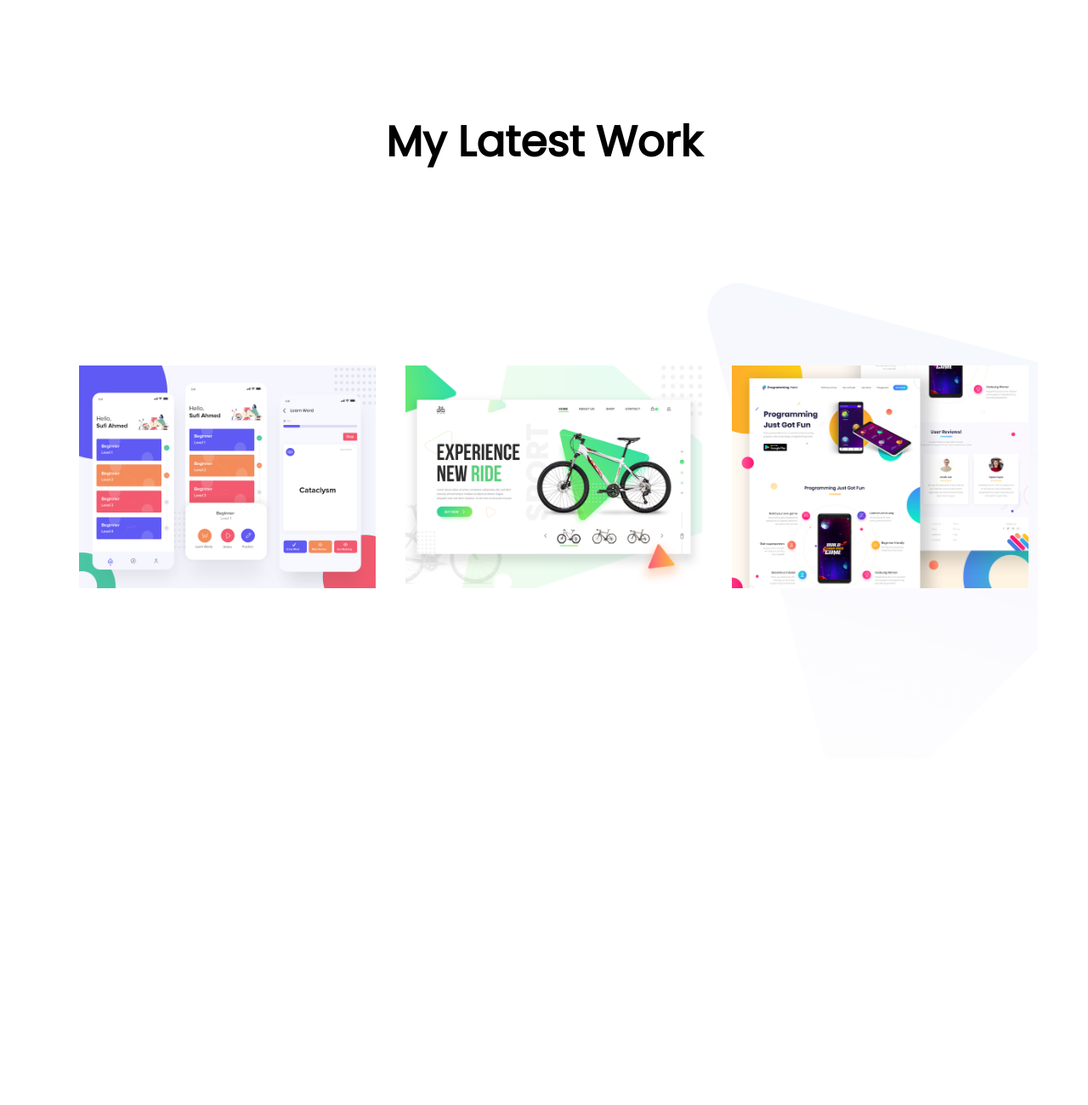
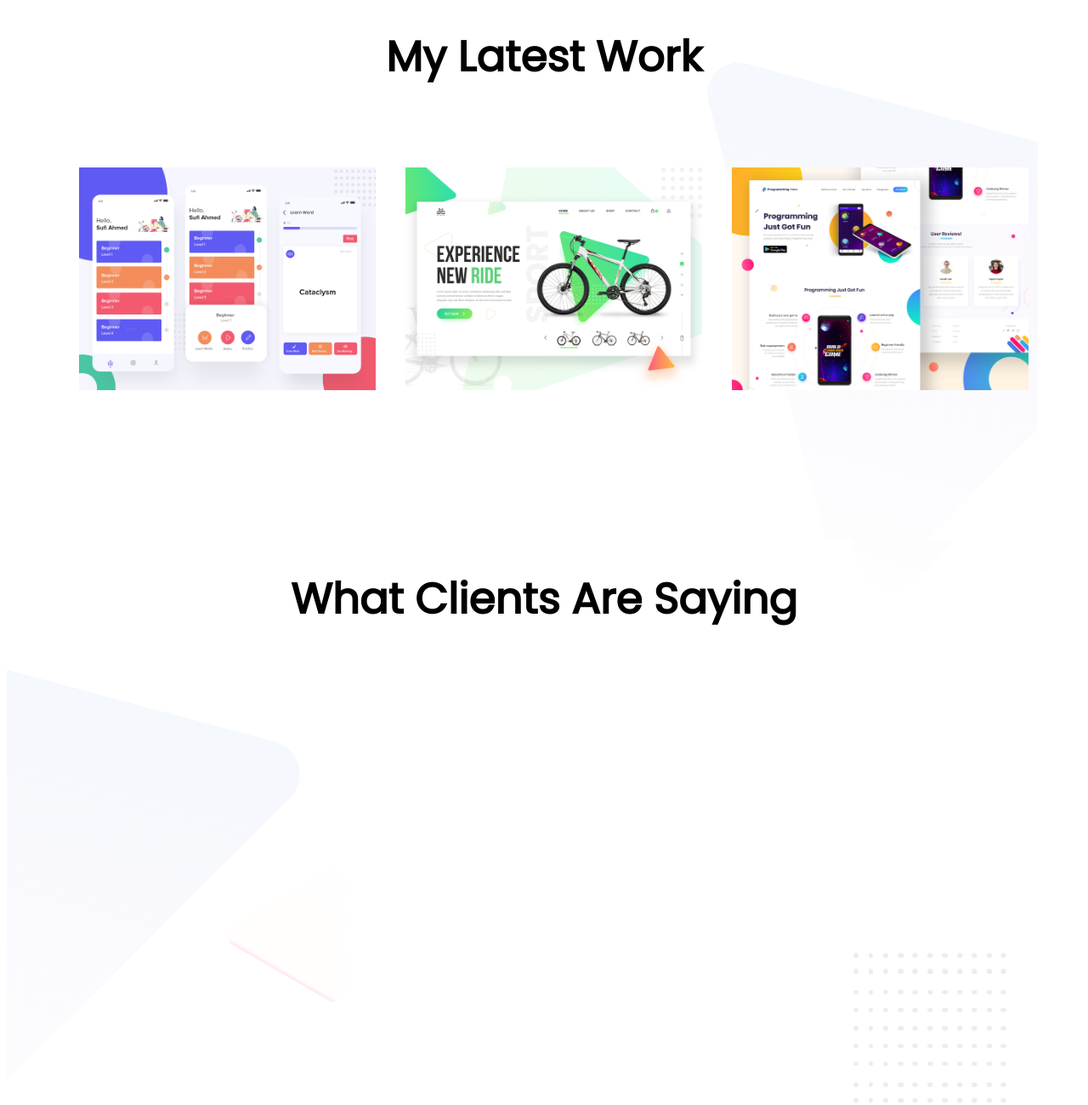
Before and after one commit to preetom-saha-arko/personal-website-programminghero, a plain HTML site: page index.html in a window 1280 px wide. Shown: the part 1360-2660 px from the top of the page at 85% size. Before the commit the page ends 2319 px from the top, so only its background shows below. Drawn offline with Linux system fonts and the light colour scheme.

Commit message:
put the h1 inside div in latest-work section and margin amount changed, footer started

```diff
--- a/index.html
+++ b/index.html
@@ -42,9 +42,9 @@
         </div>
     </section>
     <section id="latest-work" class="area">
-        <h1 id="latest-work-title">My Latest Work</h1>
         <img src="images/latest-work-bg.png" alt="">
         <div>
+            <h1 id="latest-work-title">My Latest Work</h1>
             <div class="one-third-width">
                 <img src="images/latest-work/work-1.png" alt="">
             </div>
@@ -57,7 +57,11 @@
         </div>
 
     </section>
-    <footer>
+    <footer id="footer-area" class="area">
+        <img src="images/footer-bg.png" alt="">
+        <div>
+            <h1 id="footer-title">What Clients Are Saying</h1>
+        </div>
 
     </footer>
 </body>
--- a/style.css
+++ b/style.css
@@ -63,11 +63,15 @@ section{
 
 #latest-work-title{
     text-align: center;
-    margin-top: 200px;
+    margin-top: 100px;
+}
+
+#footer-title{
+    text-align: center;
 }
 
 .one-third-width{
-    margin-top: 300px;  /* Otherwise image hides the h1 */
+    margin-top: 50px;
     width: 30%;
     float: left;
     margin-left: 3%;
@@ -92,6 +96,10 @@ section{
     background: no-repeat url(images/latest-work-bg.png) 50% / 100%;
     margin-left:4%;
     margin-right: 4%; /* created some margin from left and right */
+}
+
+#footer-area{
+    background: no-repeat url(images/footer-bg.png) 50% / 100%;
 }
 
 .area{
```
